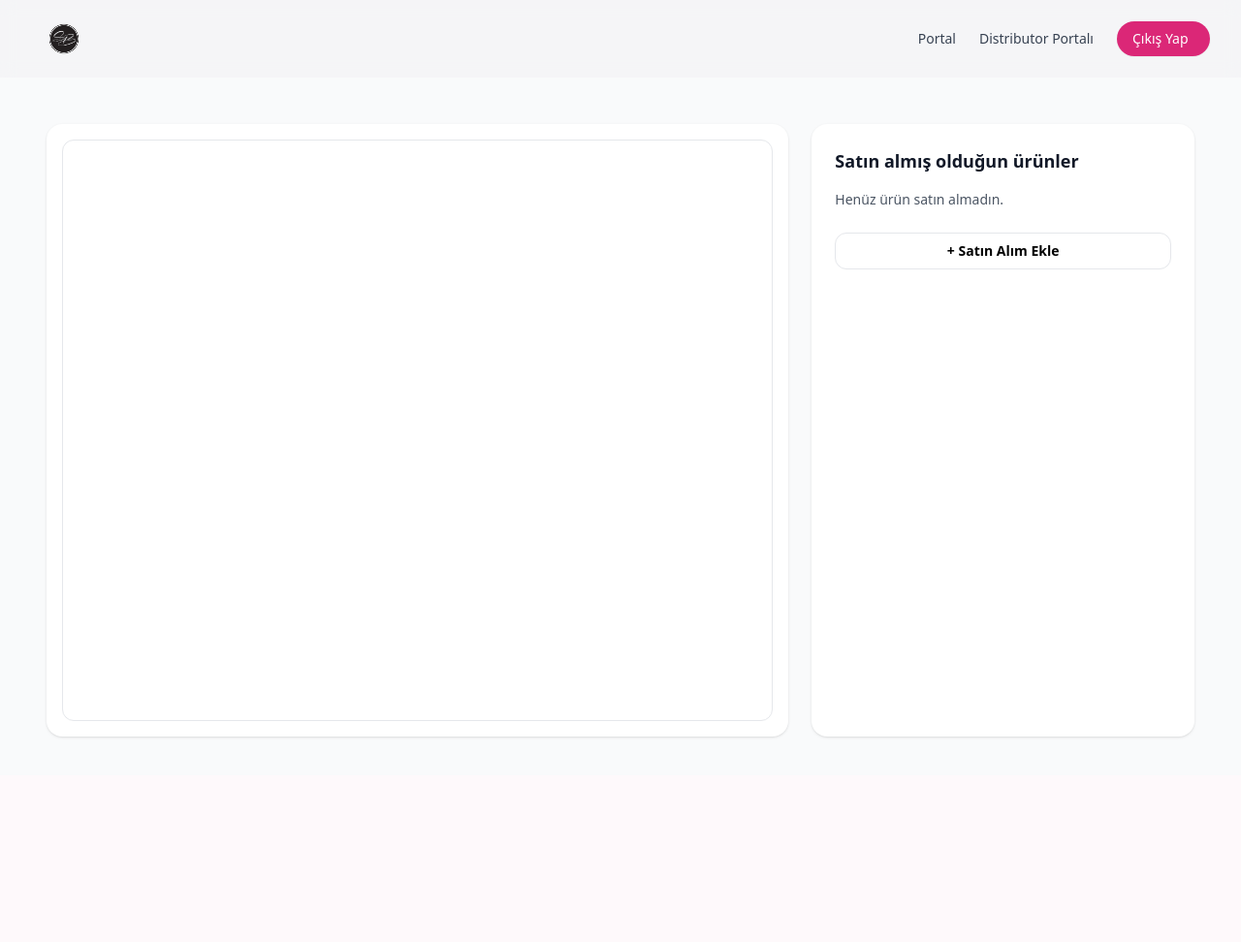
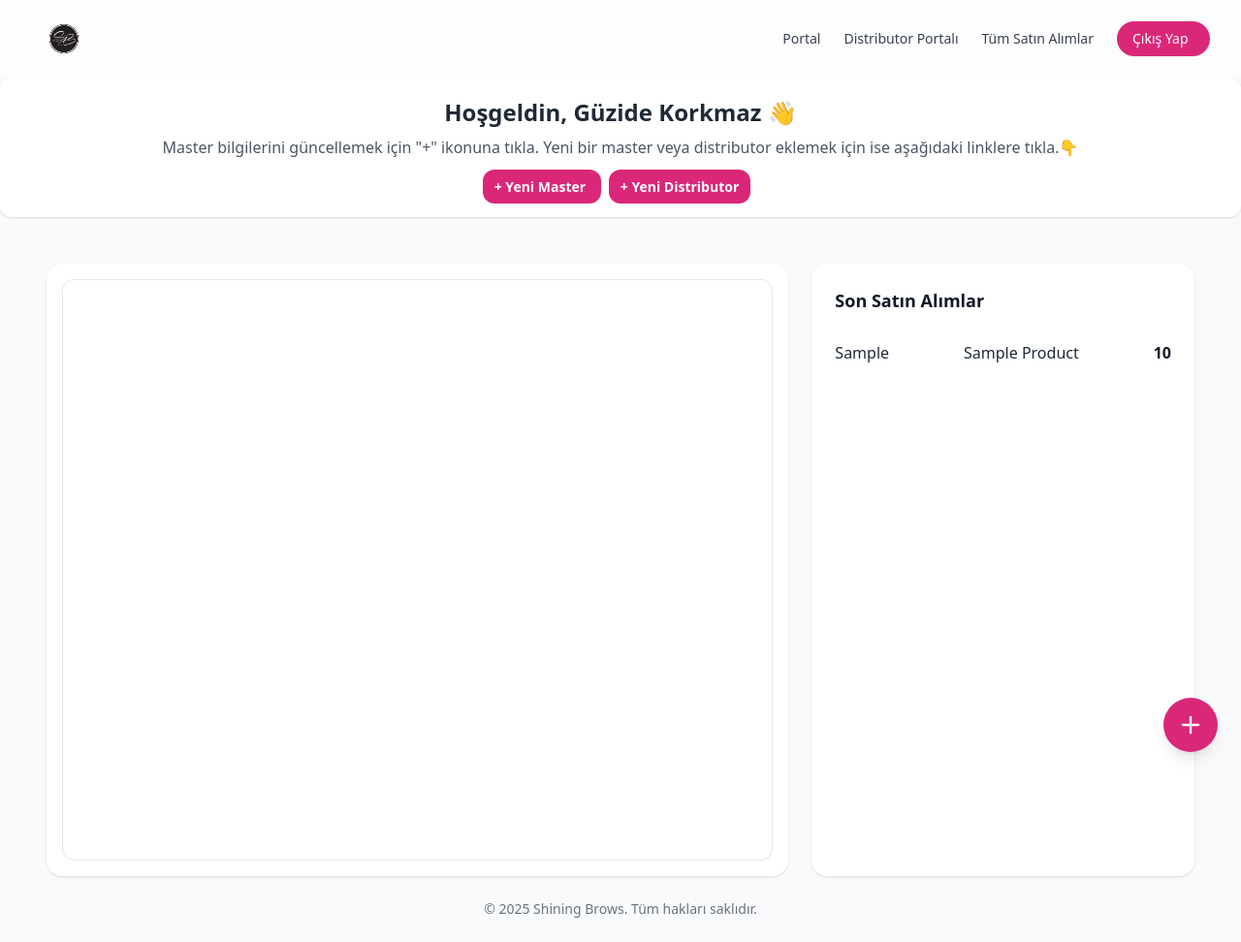
Before and after one commit to Serdarq1/shiningbrows-portal, a Flask app: page /distributor/portal in a window 1280 px wide. Shown: the whole page at 97% size. Before the commit the page ends 762 px from the top, so only its background shows below. Run offline with Flask 3, Linux system fonts and the light colour scheme; a user stored in the database is signed in; tables that the repository leaves empty hold one stand-in row (values such as "Sample post"); some libraries are stand-ins or nearby versions.

Commit message:
Update UI add new distributor form and features update master form add new master form add recent purchases and total purcases

```diff
--- a/main.py
+++ b/main.py
@@ -126,13 +126,13 @@
     return wrapped
 
 
-@app.get("/admin/users/new")
+@app.get("/admin/kullanicilar/yeni")
 @admin_required
 def new_user_form():
     masters = db.session.scalars(db.select(Masters).order_by(Masters.name)).all()
     return render_template("admin_new_user.html", masters=masters)
 
-@app.post("/admin/users")
+@app.post("/admin/kullanicilar")
 @admin_required
 def create_user():
     email = request.form.get("email","").strip().lower()
@@ -252,14 +252,27 @@
             .order_by(Product.name)
         ).all()
 
+    total_purchases = db.session.execute(db.select(
+        Purchase.id,
+        User.username.label('distributor_name'),
+        Product.name.label('product_name'),
+        Purchase.quantity,
+        Purchase.created_at
+        ).join(User, Purchase.distributor_id == User.id)
+        .join(Product, Purchase.product_id == Product.id)
+        .order_by(Purchase.created_at.desc())
+        .limit(10)
+        ).all()
+
     return render_template(
         "distributor.html",
         distributor_data=distributor_data,
         purchases_summary=purchases_summary,
+        total_purchases=total_purchases
     )
 
 
-@app.get("/admin/purchases/new")
+@app.get("/admin/satin-alimlar/yeni")
 @admin_required
 def purchase_form():
     distributors = db.session.scalars(
@@ -270,7 +283,7 @@
     ).all()
     return render_template("admin_purchase_form.html", distributors=distributors, products=products)
 
-@app.post("/admin/purchases")
+@app.post("/admin/satin-alimlar")
 @admin_required
 def create_purchase():
     distributor_id = request.form.get("distributor_id")
@@ -287,7 +300,6 @@
     if quantity <= 0:
         return "Quantity must be > 0", 400
 
-    # ensure distributor exists and is actually a distributor
     distributor = db.session.get(User, distributor_id)
     if not distributor or distributor.role != "distributor":
         return "Invalid distributor", 400
@@ -301,7 +313,7 @@
     return redirect(url_for("purchase_form"))
 
 
-@app.get('/masters/new')
+@app.get('/masters/yeni-master')
 @roles_required('admin')
 def master_form():
     return render_template('./master_form.html', form_mode="create", master=None)
@@ -336,12 +348,121 @@
     db.session.commit()
     return redirect(url_for('dashboard'))
 
-@app.route("/account")
+@app.route("/hesap")
 @roles_required('master')
 @login_required
 def account():
     return render_template("account.html")
 
+@app.route("/admin/tum-satin-alimlar")
+@admin_required
+def all_purchases():
+    purchases = db.session.execute(
+        db.select(
+            Purchase.id,
+            User.username.label("distributor_name"),
+            Product.name.label("product_name"),
+            Purchase.quantity,
+            Purchase.created_at
+        )
+        .join(User, Purchase.distributor_id == User.id)
+        .join(Product, Purchase.product_id == Product.id)
+        .order_by(Purchase.created_at.desc())
+    ).all()
+
+    return render_template("admin_all_purchases.html", purchases=purchases)
+
+@app.get("/admin/distributors/new")
+@admin_required
+def new_distributor_form():
+    return render_template("admin_new_distributor.html")
+
+@app.post("/admin/distributors")
+@admin_required
+def create_distributor():
+    username = (request.form.get("username") or "").strip()
+    password = request.form.get("password") or ""
+    full_name = (request.form.get("full_name") or "").strip()
+    country = (request.form.get("country") or "").strip()
+    color = (request.form.get("color") or "#2b6cb0").strip()
+
+    if not (username and password and full_name and country):
+        return "Tüm alanların (kullanıcı adı, şifre, isim, ülke) doldurulması zorunludur.", 400
+
+    if db.session.scalar(db.select(User).where(User.username == username)):
+        return "Kullanıcı adı zaten var.", 400
+
+    user = User(
+        username=username,
+        password_hash=generate_password_hash(password, salt_length=8),
+        role="distributor",
+    )
+    db.session.add(user)
+    db.session.flush()
+
+    dist = Distributor(
+        user_id=user.id,
+        name=full_name,
+        country=country,
+        color=color or "#2b6cb0",
+    )
+    db.session.add(dist)
+    db.session.commit()
+
+    return redirect(url_for("distributor_home"))
+
+@app.get("/admin/masters/new")
+@admin_required
+def new_master_form():
+    return render_template("admin_new_master.html")
+
+@app.post("/admin/masters")
+@admin_required
+def create_master():
+    username = (request.form.get("username") or "").strip().lower()
+    password = request.form.get("password") or ""
+
+    full_name = (request.form.get("full_name") or "").strip()
+    region = (request.form.get("region") or "").strip()
+    color = (request.form.get("color") or "#22c55e").strip()
+
+    student_count_raw = request.form.get("student_count", "0")
+    total_students_raw = request.form.get("total_students", "0")
+
+    if not (username and password and full_name and region):
+        return "Tüm alanların doldurulması zorunludur.", 400
+    if db.session.scalar(db.select(User).where(User.username == username)):
+        return "Username already exists.", 400
+
+    try:
+        student_count = int(student_count_raw or 0)
+        total_students = int(total_students_raw or 0)
+    except ValueError:
+        return "Öğrenci sayısı rakam olmak zorundadır.", 400
+
+    master = Masters(
+        name=full_name,
+        region=region,
+        color=color,
+        student_count=student_count,
+        total_students=total_students,
+    )
+    db.session.add(master)
+    db.session.flush()
+
+    user = User(
+        username=username,
+        password_hash=generate_password_hash(password, salt_length=8),
+        role="master",
+        master_id=master.id,
+    )
+    db.session.add(user)
+    db.session.commit()
+
+    return redirect(url_for("dashboard"))
+
+
+
 
 if __name__ == '__main__':
     app.run(debug=True)
--- a/templates/admin_purchase_form.html
+++ b/templates/admin_purchase_form.html
@@ -36,7 +36,7 @@
     </form>
 
     <div class="mt-8">
-      <a href="{{ url_for('dashboard') }}" class="text-sm text-white bg-pink-600 p-2 py-3 rounded-lg shadow shadow-sm ">&larr; Portala Geri Dön</a>
+      <a href="{{ url_for('all_purchases') }}" class="text-sm text-white bg-pink-600 p-2 py-3 rounded-lg shadow shadow-sm ">&larr; Geri Dön</a>
     </div>
   </div>
 </body>
--- a/templates/distributor.html
+++ b/templates/distributor.html
@@ -15,6 +15,24 @@
 <body class="min-h-screen bg-gray-50">
  {% include 'navbar.html' %}
 
+ {% if current_user.is_authenticated and current_user.role == 'admin' %}
+<div class="bg-white shadow rounded-xl p-5 mb-6 text-center">
+  <h2 class="text-2xl font-semibold text-gray-800">Hoşgeldin, Güzide Korkmaz 👋</h2>
+  <p class="text-gray-600 mt-2">
+    Master bilgilerini güncellemek için "+" ikonuna tıkla. Yeni bir master veya distributor eklemek için ise aşağıdaki linklere tıkla.👇
+    <div class="mt-4">
+        <a href="{{ url_for('new_master_form') }}"
+          class="text-sm font-semibold hover:opacity-80 transition bg-pink-600 px-3 py-2 rounded-xl transition hover:opacity-50 text-white mr-2">
+          + Yeni Master
+        </a>
+        <a href="{{ url_for('new_distributor_form') }}"
+          class="text-sm font-semibold hover:opacity-80 transition bg-pink-600 px-3 py-2 rounded-xl transition hover:opacity-50 text-white mr-2">
+          + Yeni Distributor
+        </a></div>
+  </p>
+</div>
+{% endif %}
+
   <div class="flex flex-col gap-6 lg:flex-row ml-12 mr-12 mt-12">
   <main class="flex-1">
     <div class="bg-white rounded-2xl shadow p-4">
@@ -22,7 +40,8 @@
     </div>
   </main>
 
-  <aside class="bg-white rounded-2xl shadow p-6 w-full lg:w-1/3 bg-white rounded-2xl shadow p-6">
+  {% if current_user.is_authenticated and current_user.role == 'distributor' %}
+    <aside class="bg-white rounded-2xl shadow p-6 w-full lg:w-1/3 bg-white rounded-2xl shadow p-6">
       <h3 class="text-lg font-bold text-gray-900">Satın almış olduğun ürünler</h3>
       {% if purchases_summary and purchases_summary|length > 0 %}
         <ul class="mt-4 divide-y">
@@ -36,7 +55,24 @@
       {% else %}
         <p class="mt-4 text-sm text-gray-600">Henüz ürün satın almadın.</p>
       {% endif %}
-      {% if current_user.is_authenticated and current_user.role in ['admin'] %}
+    </aside>
+  {% endif %}
+
+    {% if current_user.is_authenticated and current_user.role == 'admin' %}
+    <aside class="bg-white rounded-2xl shadow p-6 w-full lg:w-1/3 bg-white rounded-2xl shadow p-6">
+      <h3 class="text-lg font-bold text-gray-900">Son Satın Alımlar</h3>
+      {% if total_purchases and total_purchases|length > 0 %}
+        <ul class="mt-4 divide-y">
+          {% for row in total_purchases %}
+            <li class="py-3 flex items-center justify-between">
+              <span class="text-gray-800">{{ row.distributor_name.title() }}</span>
+              <span class="text-gray-800">{{ row.product_name.title() }}</span>
+              <span class="text-gray-900 font-semibold">{{ row.quantity }}</span>
+            </li>
+          {% endfor %}
+        </ul>
+      {% else %}
+      <p class="mt-4 text-sm text-gray-600">Henüz ürün satın almadın.</p>
       <a href="{{ url_for('purchase_form') }}"
          class="inline-flex items-center justify-center mt-6 w-full rounded-xl border px-4 py-2 text-sm font-semibold
                 border-gray-200 hover:border-gray-300 hover:bg-gray-50 transition">
@@ -44,8 +80,25 @@
       </a>
       {% endif %}
     </aside>
+    {% endif %}
+
+    {% if current_user.is_authenticated and current_user.role == 'admin' %}
+<a
+  href="{{url_for('new_distributor_form')}}"
+  class="fixed bottom-6 right-6 z-50 w-14 h-14 rounded-full bg-pink-600 hover:bg-pink-700 shadow-2xl transition focus:outline-none focus:ring-4 focus:ring-pink-300 shadow-lg flex items-center justify-center"
+  aria-label="Yeni/Ekle"
+  title="Yeni/Ekle"
+>
+  <!-- plus icon -->
+  <svg xmlns="http://www.w3.org/2000/svg" class="w-7 h-7 text-white" viewBox="0 0 24 24" fill="none" stroke="currentColor" stroke-width="2">
+    <path stroke-linecap="round" stroke-linejoin="round" d="M12 5v14M5 12h14"/>
+  </svg>
+</a>
+{% endif %}
 
   </div>
+
+  {% include 'footer.html' %}
 
   <script>
     const DISTRIBUTOR_DATA = {{ distributor_data|tojson }};
--- a/templates/master_form.html
+++ b/templates/master_form.html
@@ -2,14 +2,14 @@
 <body class="min-h-screen bg-gray-50">
     <header class="w-full border-b border-gray-200">
         <div class="max-w-7xl mx-auto px-6 py-4 flex items-center justify-between">
-        <h1 class="text-xl sm:text-2xl font-extrabold text-gray-900">Shining Brows — Master Ekle/Düzenle</h1>
+        <h1 class="text-xl sm:text-2xl font-extrabold text-gray-900">Shining Brows — Master Düzenle</h1>
         <nav class="flex items-center gap-4 text-sm">
         <a href="{{url_for('index')}}"> <img src="../static/assets/SERDAR AKOVA (1).png"  class="w-24"/></a>
         </nav>
         </div>
   </header>
   <div class="max-w-xl mx-auto p-6">
-    <h1 class="text-2xl font-bold mb-6">Master Ekle / Düzenle</h1>
+    <h1 class="text-2xl font-bold mb-6">Master Düzenle</h1>
 
     <form method="POST" action="{{ url_for('save_master') }}" class="bg-white p-6 rounded-2xl shadow space-y-4">
       <div>
--- a/templates/navbar.html
+++ b/templates/navbar.html
@@ -1,7 +1,7 @@
 {% include 'base.html' %}
 <header
   id="sb-navbar"
-  class="sticky top-0 z-50 transition-all duration-300 bg-gray-200"
+  class="sticky top-0 z-50 transition-all duration-300 bg-gray-50"
 >
   <div
     class="mx-auto w-full bg-white/80 backdrop-blur supports-[backdrop-filter]:bg-white/60 transition-all duration-300"
@@ -23,12 +23,19 @@
 
       <!-- Right: Links -->
       <nav class="flex items-center gap-4 sm:gap-6 text-sm font-medium">
+
+
         <a href="{{ url_for('dashboard') }}"
            class="text-gray-700 hover:text-gray-900 transition-colors duration-200">Portal</a>
 
         {% if current_user.is_authenticated and (current_user.role == 'distributor' or current_user.role == 'admin') %}
         <a href="{{ url_for('distributor_home') }}"
            class="text-gray-700 hover:text-gray-900 transition-colors duration-200">Distributor Portalı</a>
+        {% endif %}
+
+         {% if current_user.is_authenticated and (current_user.role == 'admin') %}
+        <a href="{{ url_for('all_purchases') }}"
+           class="text-gray-700 hover:text-gray-900 transition-colors duration-200">Tüm Satın Alımlar</a>
         {% endif %}
 
        {% if current_user.role == 'master' %}
```
Also changed, not shown: templates/admin_all_purchases.html (added, +56 -0 lines), templates/admin_new_distributor.html (added, +66 -0 lines), templates/admin_new_master.html (added, +78 -0 lines), templates/dashboard.html (+10 -1 lines), instance/students.db.
